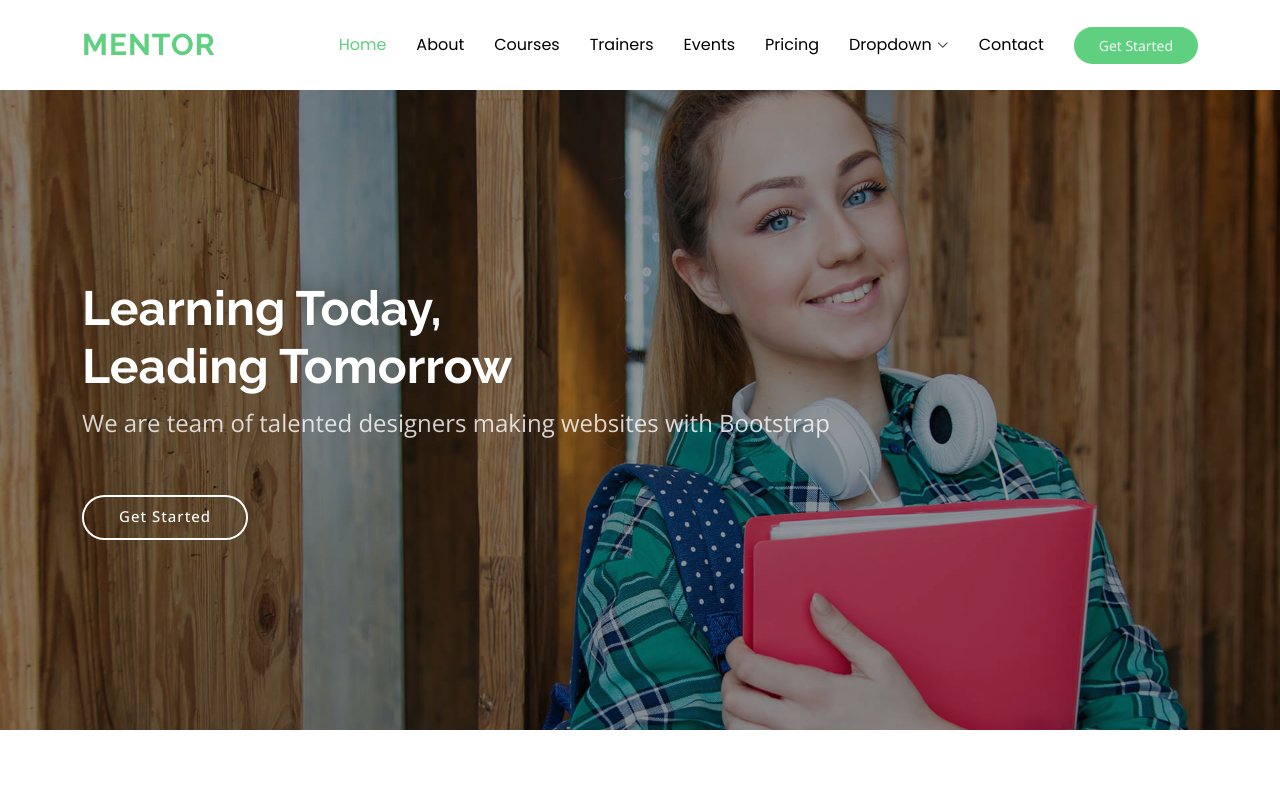
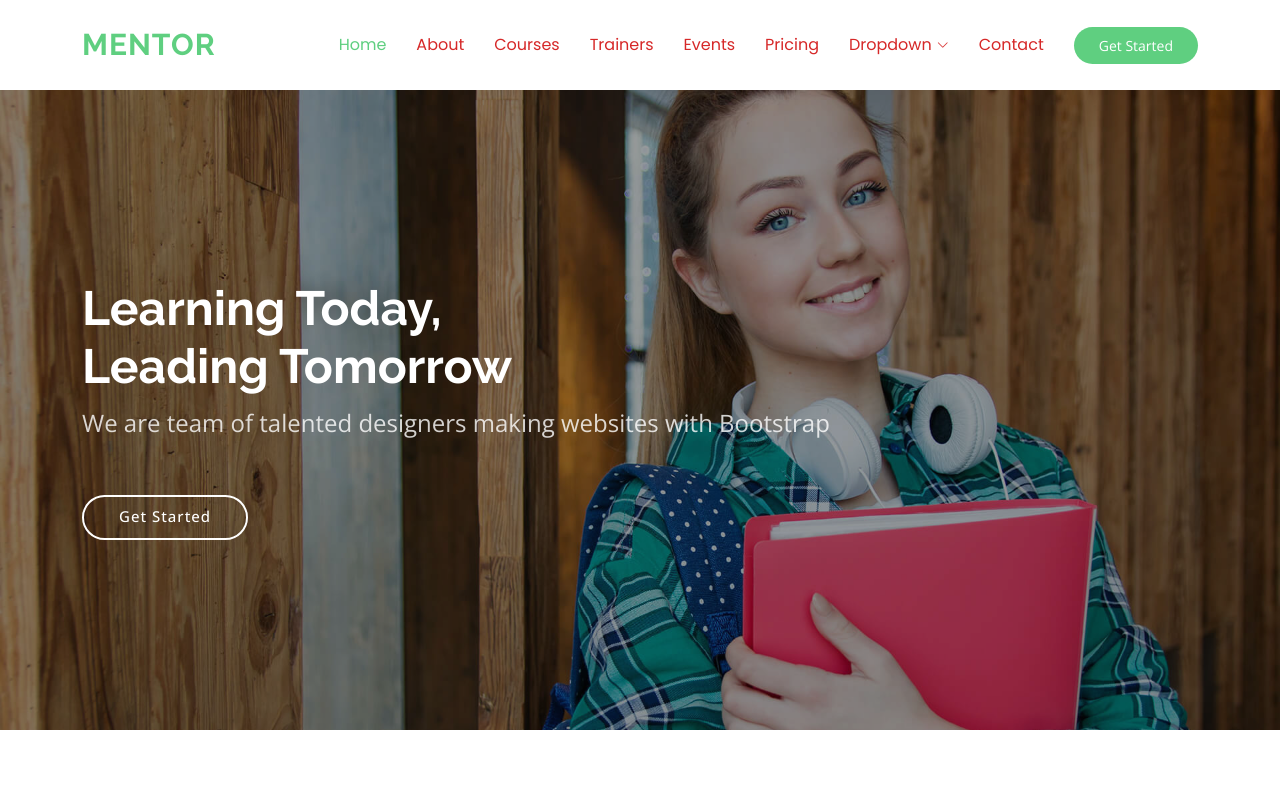
Before and after one commit to PintuVaishnav/BVC_Website, a plain HTML site: page index.html in a window 1280 px wide. Shown: the top 787 px of the page. Drawn offline with nearby package versions, Linux system fonts and the light colour scheme.

Commit message:
Update main.css

```diff
--- a/css/main.css
+++ b/css/main.css
@@ -29,7 +29,7 @@
 
 /* Nav Menu Colors - The following color variables are used specifically for the navigation menu. They are separate from the global colors to allow for more customization options */
 :root {
-  --nav-color: #000000;  /* The default color of the main navmenu links */
+  --nav-color: #d62828;  /* The default color of the main navmenu links */
   --nav-hover-color: #5fcf80; /* Applied to main navmenu links when they are hovered over or active */
   --nav-mobile-background-color: #ffffff; /* Used as the background color for mobile navigation menu */
   --nav-dropdown-background-color: #ffffff; /* Used as the background color for dropdown items that appear when hovering over primary navigation items */
```
